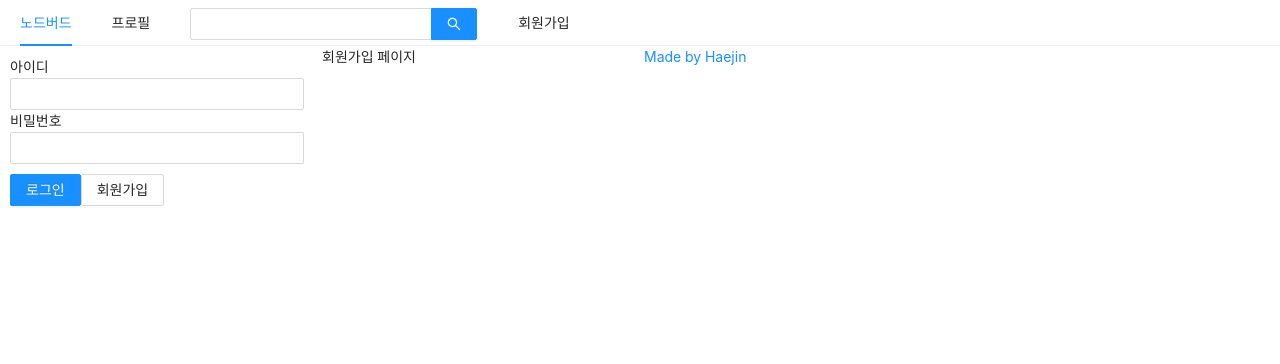
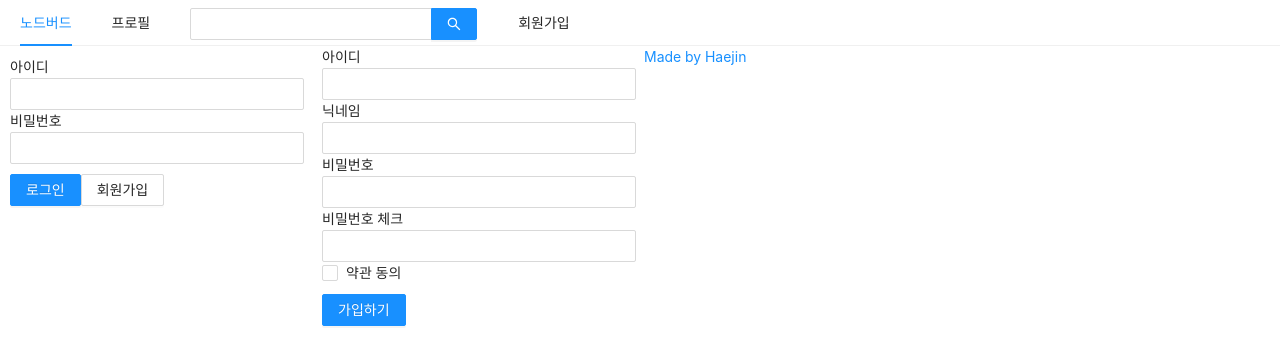
Before and after one commit to haejin-park/nodebird_sns_react, a Next.js app: page /signup in a window 1280 px wide. Shown: the top 364 px of the page. Built offline with nearby package versions, Linux system fonts and the light colour scheme.

Commit message:
프로필, 회원가입

```diff
--- a/components/LoginForm.js
+++ b/components/LoginForm.js
@@ -2,6 +2,8 @@
 import {Form, Input, Button} from 'antd';
 import Link from 'next/link';
 import styled from 'styled-components';
+import PropTypes from 'prop-types';
+import useInput from '../hooks/useInput';
 const ButtonWrapper = styled.div`
     margin-top:10px;
 `
@@ -11,20 +13,12 @@
 `
 
 const LoginForm = ({setIsLoggedIn}) => {
-    const [id, setId] = useState('');
-    const [password, setPassword] = useState('');
-    const onChangeId = useCallback((e) => {
-        setId(e.target.value);
-        return;
-    }, []);
-    const onChangePassword = useCallback((e) => {
-        setPassword(e.target.value);
-        return;
-    }, []);
+    const [id, onChangeId] = useInput('');
+    const [password, onChangePassword] = useInput('');
     const onSubmitForm = useCallback(() => {
         console.log(id, password);
         setIsLoggedIn(true);
-    },[id, password])
+    },[id, password]);
     return (
         <FormWrapper onFinish={onSubmitForm}>
             <div>
@@ -54,4 +48,8 @@
         </FormWrapper>
     );
 }
+
+LoginForm.propTypes = {
+    setIsLoggedIn: PropTypes.func.isRequired,
+};
 export default LoginForm;
--- /dev/null
+++ b/hooks/useInput.js
@@ -0,0 +1,8 @@
+import {useState, useCallback} from 'react';
+export default (initialValue = null) => {
+    const [value, setValue] = useState(initialValue);
+    const handler = useCallback((e) => {
+        setValue(e.target.value);
+    }, []);
+    return [value, handler];
+}
--- a/pages/signup.js
+++ b/pages/signup.js
@@ -1,14 +1,80 @@
-import React from 'react';
+import React, {useCallback, useState} from 'react';
+import Head from "next/head";
+import {Form, Input, Checkbox, Button} from 'antd';
+import styled from 'styled-components';
 import AppLayout from '../components/AppLayout';
-import Head from "next/head";
+import useInput from '../hooks/useInput';
+const ErrorMessage = styled.div`
+    color:red;
+`;
 const Signup = () => {
+    const [id, onChangeId] = useInput('');
+    const [nickname, onChangeNickname] = useInput('');
+    const [password, onChangePassword] = useInput('');
+    const [passwordCheck, setPasswordCheck] = useState('');
+    const [passwordError, setPasswordError] = useState(false);
+    const onChangePasswordCheck = useCallback((e) => {
+        setPasswordCheck(e.target.value);
+        setPasswordError(e.target.value !== password);
+    },[password]);
+    const [term, setTerm] = useState('');
+    const [termError, setTermError] = useState(false);
+    const onChangeTerm = useCallback((e) => {
+        setTerm(e.target.checked);
+        setTermError(false);
+    }, []);
+
+    const onSubmit = useCallback(() => {
+        if(password !== passwordCheck){
+            return setPasswordError(true);
+        }
+        if(!term){
+            return setTermError(true);
+        }
+        console.log(id, nickname,password);
+    },[password, passwordCheck,term]);
     return (
         <>
-            <Head>
-                <title>회원가입 | NodeBird</title>
-            </Head>
             <AppLayout>
-                회원가입 페이지
+                <Head>
+                    <title>회원가입 | NodeBird</title>
+                </Head>
+                <Form onFinish={onSubmit}>
+                    <div>
+                        <label htmlFor="user-id">아이디</label>
+                        <br />
+                        <Input name="user-id" value={id} required onChange={onChangeId}/>
+                    </div>
+                    <div>
+                        <label htmlFor="user-id">닉네임</label>
+                        <br />
+                        <Input name="user-nick" value={nickname} required onChange={onChangeNickname}/>
+                    </div>
+                    <div>
+                        <label htmlFor="user-id">비밀번호</label>
+                        <br />
+                        <Input name="user-password" value={password} required onChange={onChangePassword}/>
+                    </div>
+                    <div>
+                        <label htmlFor="user-password-check">비밀번호 체크</label>
+                        <br/>
+                        <Input
+                            name="user-password-check"
+                            type="password"
+                            value={passwordCheck}
+                            required
+                            onChange={onChangePasswordCheck}
+                        />
+                        {passwordError && <ErrorMessage>비밀번호가 일치하지 않습니다.</ErrorMessage>}
+                    </div>
+                    <div>
+                        <Checkbox name="user-term" checked={term} onChange={onChangeTerm}>약관 동의</Checkbox>
+                        {termError && <ErrorMessage>약관에 동의하셔야 합니다.</ErrorMessage>}
+                    </div>
+                    <div style={{marginTop: 10}}>
+                        <Button type="primary" htmlType="submit">가입하기</Button>
+                    </div>
+                </Form>
             </AppLayout>
         </>
     )
```
Also changed, not shown: components/FollowList.js (added, +31 -0 lines), components/NicknameEditForm.js (added, +13 -0 lines), pages/profile.js (+8 -1 lines).
